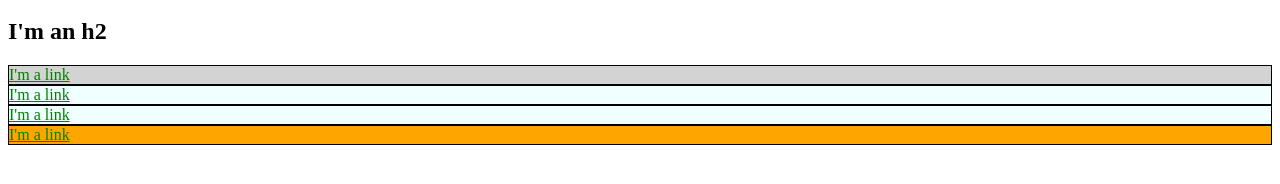
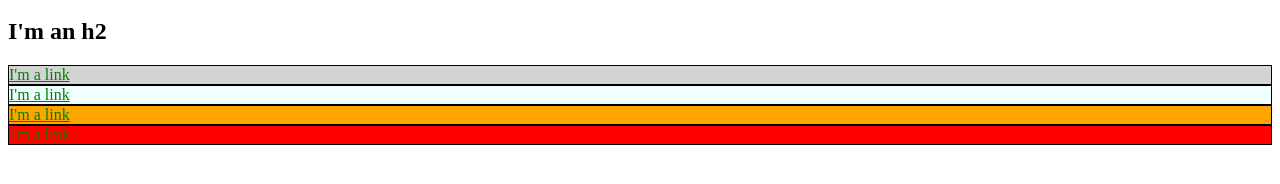
Before and after one commit to blane64/blane64.github.io, a plain HTML site: page index.html in a window 1280 px wide. Shown: the part 136-320 px from the top of the page. Drawn offline with Linux system fonts and the light colour scheme.

Commit message:
Alert class added

```diff
--- a/index.html
+++ b/index.html
@@ -22,6 +22,9 @@
       .top_box {
         background-color: azure;
       }
+      .alert {
+        background-color: red;
+      }
     </style>
   </head>
   <body>
@@ -44,10 +47,10 @@
   <div class="bio_box top_box">
     <a href="https://example.com/" >I'm a link</a>
   </div>
-  <div class="bio_box top_box">
+  <div class="bio_box top_box" id="sec_bio">
     <a href="https://example.com/" >I'm a link</a>
   </div>
-  <div class="bio_box top_box" id="sec_bio">
+  <div class="bio_box top_box alert" >
     <a href="https://example.com/" >I'm a link</a>
   </div>
 </body>
```
